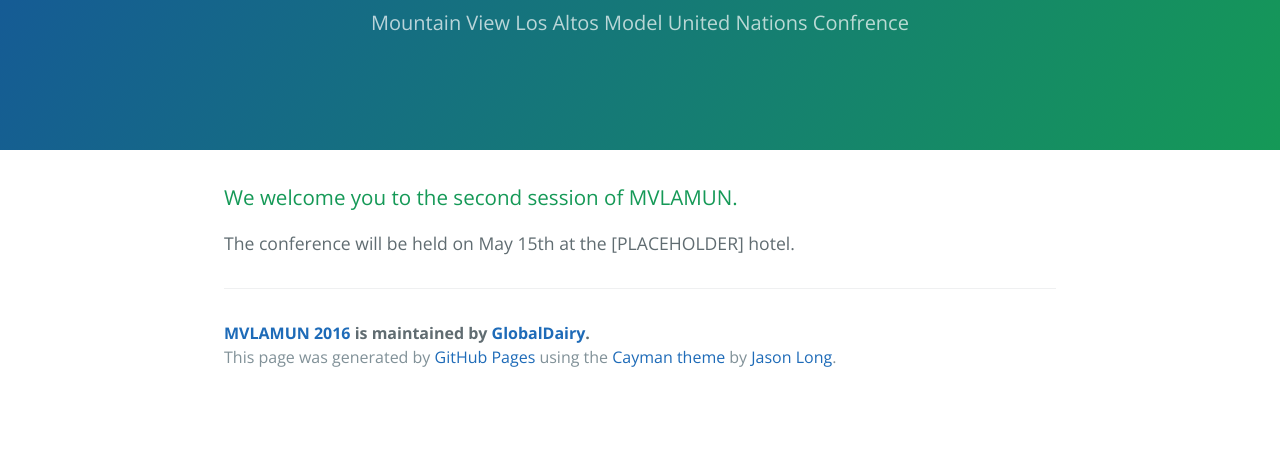
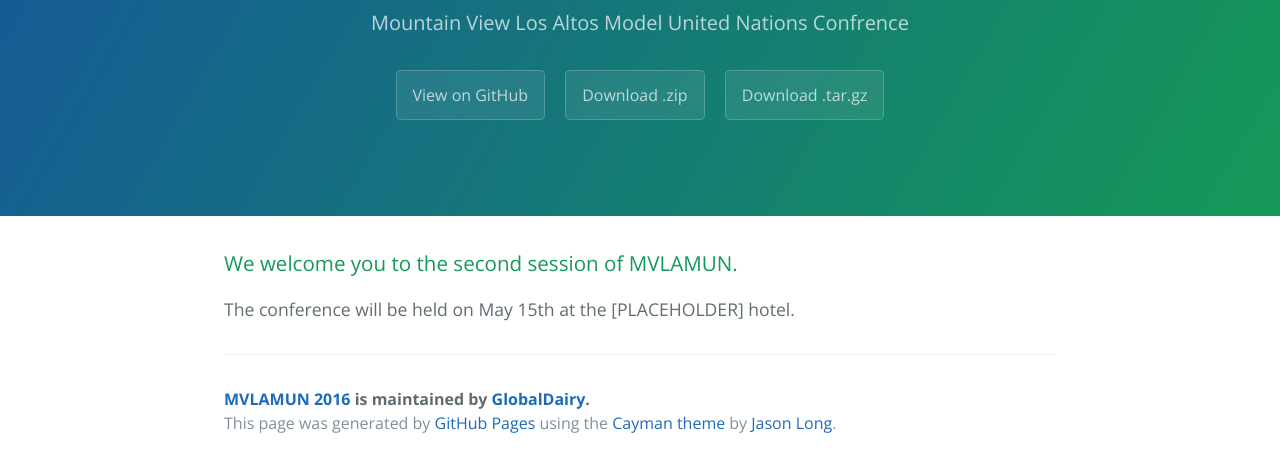
Before and after one commit to GlobalDairy/mvlamun.org, a plain HTML site: page index.html in a window 1280 px wide. Shown: the part 167-638 px from the top of the page. Drawn offline with nearby package versions, Linux system fonts and the light colour scheme.

```diff
--- a/index.html
+++ b/index.html
@@ -13,6 +13,9 @@
     <section class="page-header">
       <h1 class="project-name">MVLAMUN 2016</h1>
       <h2 class="project-tagline">Mountain View Los Altos Model United Nations Confrence</h2>
+      <a href="https://github.com/GlobalDairy/mvlamun.org" class="btn">View on GitHub</a>
+      <a href="https://github.com/GlobalDairy/mvlamun.org/zipball/master" class="btn">Download .zip</a>
+      <a href="https://github.com/GlobalDairy/mvlamun.org/tarball/master" class="btn">Download .tar.gz</a>
     </section>
 
     <section class="main-content">
```
Also changed, not shown: params.json (+7 -1 lines), stylesheets/github-light.css (+18 -10 lines).
